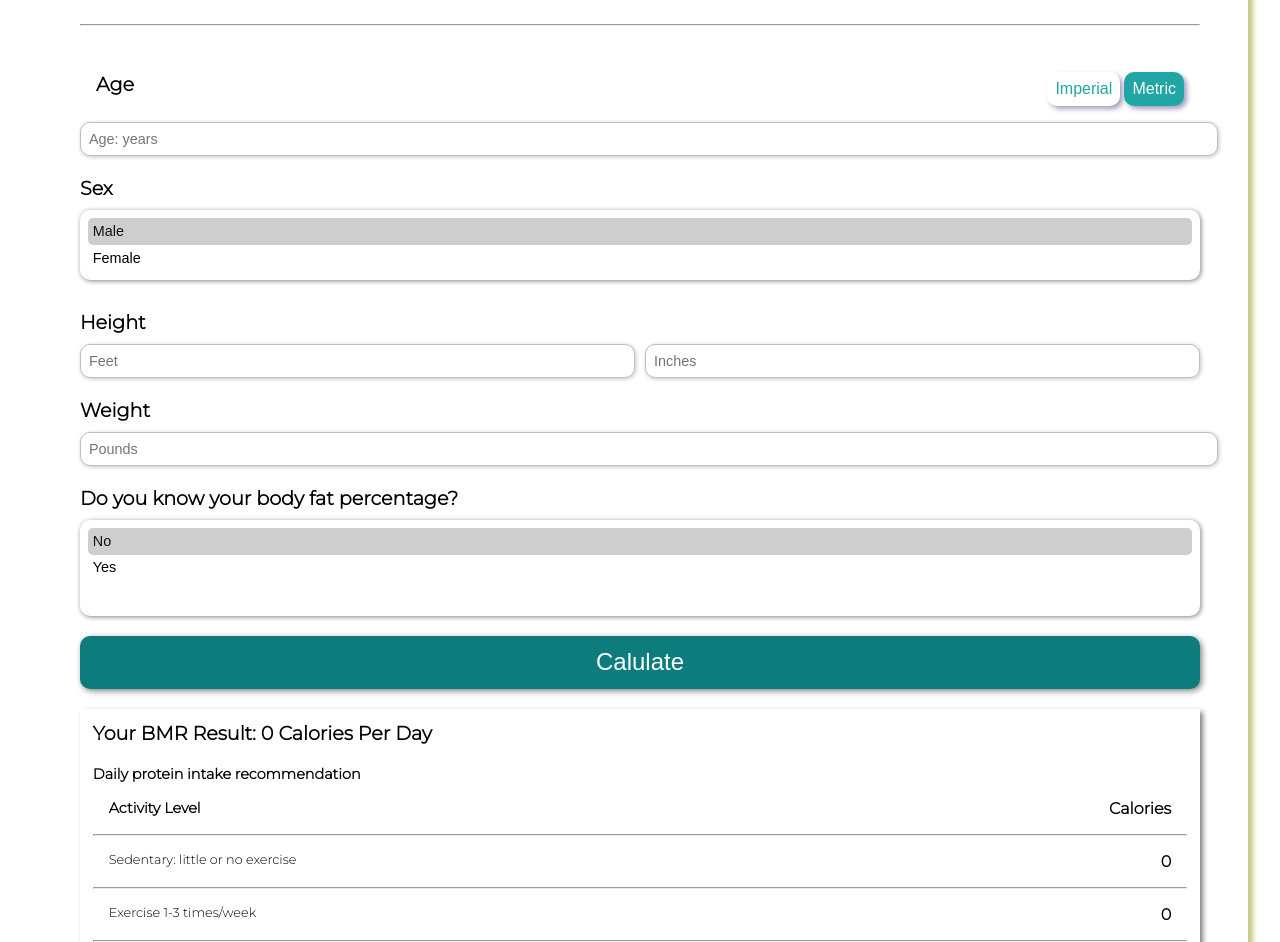
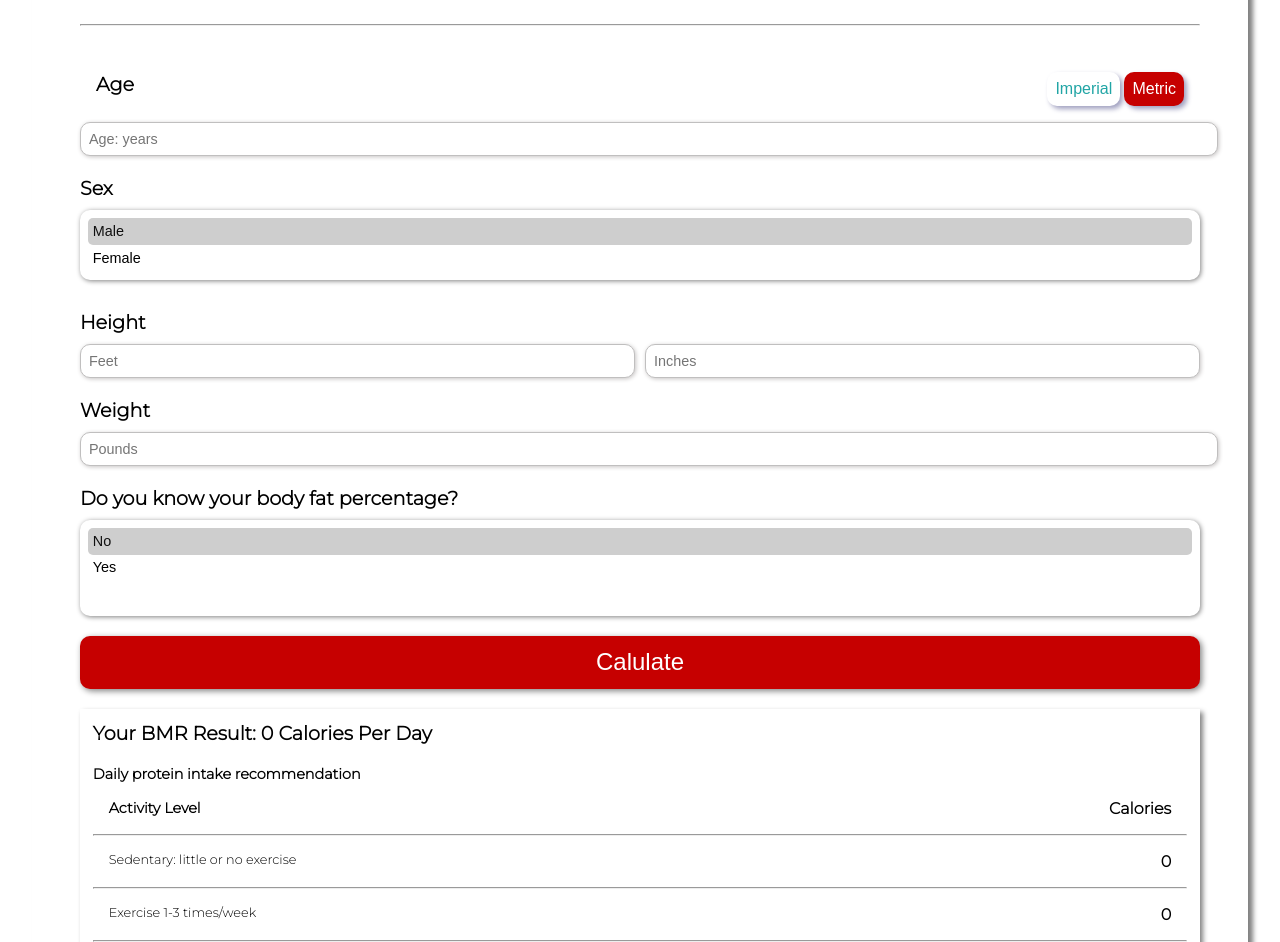
Before and after one commit to Tinsel19/bmr-calculator, a plain HTML site: page index.html in a window 1280 px wide. Shown: the part 135-1077 px from the top of the page. Drawn offline with Linux system fonts and the light colour scheme.

Commit message:
bmr update

```diff
--- a/bmr.css
+++ b/bmr.css
@@ -9,7 +9,7 @@ html {
 
 body{
     padding: 3rem;
-    box-shadow: 5px 5px 5px rgb(197, 202, 131);
+    box-shadow: 5px 5px 5px grey;
     border-radius: 10px;
     margin: 2rem;
 }
@@ -17,6 +17,7 @@ body{
 h1{
     text-align: center;
     margin-bottom: 40px;
+    color: #c60000;
 }
 
 h3 {
@@ -51,7 +52,9 @@ h3 {
     border: none;
     box-shadow: 3px 3px 5px rgb(161, 161, 192);
 }
-
+#metric {
+    background-color: #c60000;
+}
 .change {
     background-color: white;
     color: rgb(33, 165, 165);
@@ -136,7 +139,7 @@ option {
     font-size: 1.5rem;
     border-radius: 10px;
     border: 1px solid transparent;
-    background-color: rgb(13, 124, 124);
+    background-color: #c60000;
     color: white;
     padding: .7rem;
     width: 100%;
--- a/bmr.js
+++ b/bmr.js
@@ -29,7 +29,7 @@ metric.addEventListener('click', () => {
     document.getElementById('weight').placeholder = 'Kilograms';
     metric.style.backgroundColor = 'white';
     metric.style.color = 'rgb(33, 165, 165)';
-    imperial.style.backgroundColor = 'rgb(33, 165, 165)';
+    imperial.style.backgroundColor = '#C60000';
     imperial.style.color = 'white';
     units_x = 'IN';
 
@@ -43,7 +43,7 @@ imperial.addEventListener('click', () => {
     document.getElementById('weight').placeholder = 'Pounds';
     imperial.style.backgroundColor = 'white';
     imperial.style.color = 'rgb(33, 165, 165)';
-    metric.style.backgroundColor = 'rgb(33, 165, 165)';
+    metric.style.backgroundColor = '#C60000';
     metric.style.color = 'white';
     units_x = 'EN';
 })
--- a/index.html
+++ b/index.html
@@ -22,7 +22,7 @@
 
             <div class="metrics">
                 <button id="imperial">Imperial</button>
-                <button  id="metric">Metric</button>
+                <button  id="metric" class="metric">Metric</button>
             </div>
         </div>
 
```
